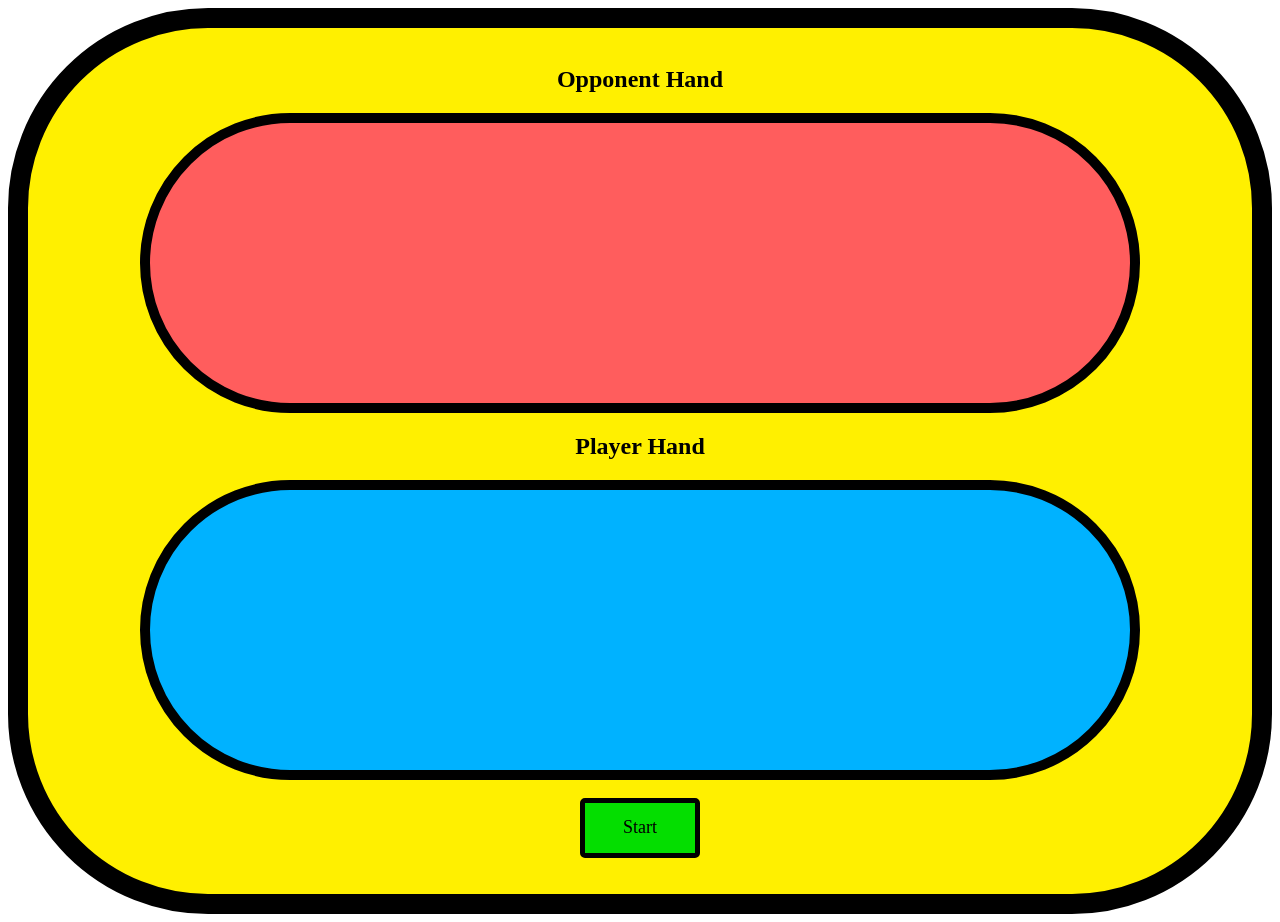
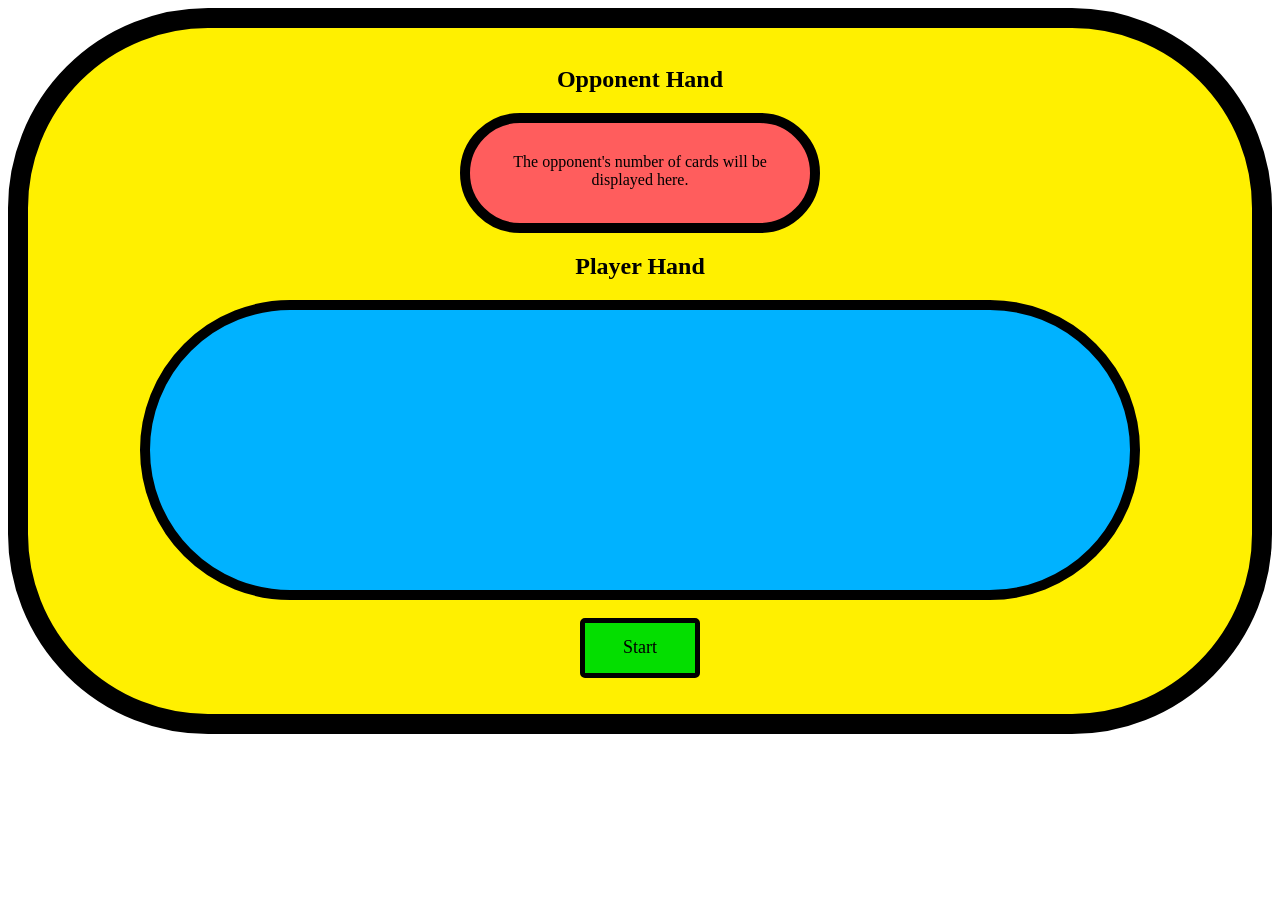
Before and after one commit to drewreed2005/realdrew, a Jekyll site: the page built from _posts/2023-05-01-unocode.md, in a window 1280 px wide. Built offline with Jekyll 4.4.1, drawn with Linux system fonts in a browser that asks for light colours; after the commit the page ends 900 px from its top, so only the background shows below that; some of the changed lines change nothing that is shown.

```diff
--- a/_posts/2023-05-01-unocode.md
+++ b/_posts/2023-05-01-unocode.md
@@ -18,12 +18,13 @@
     }
 
     .card_table_o {
-        width: 1000px;
-        height: 300px;
+        width: 300px;
+        height: 50px;
         border: 10px solid;
         border-radius: 150px;
         background-color: #FF5D5D;
-        padding:20px;
+        margin:auto;
+        padding:30px 20px 20px 20px;
         justify-content:center;
         text-align:center;
         font-size:16px;
@@ -105,12 +106,9 @@
     <br>
     <div style="text-align:center;justify-content:center">
         <h2>Opponent Hand</h2>
-        <table id="opponent_card_table" class="card_table_o">
-            <tr id="opponent_cards_r1">
-            </tr>
-            <tr id="opponent_cards_r2">
-            </tr>
-        </table>
+        <div id="opponent_cards" class="card_table_o">
+            The opponent's number of cards will be displayed here.
+        </div>
         <h2>Player Hand</h2>
         <table id="player_card_table" class="card_table_p">
             <tr id="player_cards_r1">
@@ -140,8 +138,7 @@
     const currentCard = document.getElementById("current_card");
     const resultBox = document.getElementById("result_text");
     const oCardTable = document.getElementById("opponent_card_table");
-    const oCardRow1 = document.getElementById("opponent_cards_r1");
-    const oCardRow2 = document.getElementById("opponent_cards_r2");
+    const oCardRow = document.getElementById("opponent_cards");
     const pCardTable = document.getElementById("player_card_table");
     const pCardRow1 = document.getElementById("player_cards_r1");
     const pCardRow2 = document.getElementById("player_cards_r2");
@@ -161,6 +158,10 @@
             this.value = val;
             if (val == 11) {
                 this.kind = "Draw Two";
+            } else if (val == 12) {
+                this.kind = "Reverse";
+            } else if (val == 13) {
+                this.kind = "Skip";
             } else {
                 this.kind = String(val);
             }
@@ -180,7 +181,7 @@
         build() {
             const colors = ["Red", "Yellow", "Green", "Blue"];
             for (let c in colors) {
-                for (let v = 1; v < 12; v++) {
+                for (let v = 1; v < 14; v++) {
                     this.cards.push(new Uno(colors[c], v));
                 }
             }
@@ -230,7 +231,8 @@
         if (player) {
             rowList = [pCardRow1, pCardRow2];
         } else {
-            rowList = [oCardRow1, oCardRow2];
+            oCardRow.innerHTML = "Cards remaining: " + String(cardList.length)
+            return
         };
         for (rowID in rowList) {
             rowList[rowID].innerHTML = "";
@@ -297,10 +299,17 @@
             topCard = playedCard;
             currentCard.innerHTML = "Top Card: " + topCard.cshow();
             buildTable(pDispHand, true);
+            winCheck();
+            if (playedCard.value == 11) {
+                drawCard(opponentHand, false)
+                drawCard(opponentHand, false)
+            } else if (playedCard.value > 11) {
+                return;
+            };
             oppTurn();
         } else {
             resultBox.innerHTML = playerHand[cardID].cshow() + " cannot be played right now!";
-        }
+        };
     }
 
     function oppCard(cardID) {
@@ -311,6 +320,13 @@
         topCard = playedCard;
         currentCard.innerHTML = "Top Card: " + topCard.cshow();
         buildTable(oDispHand, false);
+        winCheck();
+        if (playedCard.value == 11) {
+            drawCard(playerHand, true)
+            drawCard(playerHand, true)
+        } else if (playedCard.value > 11) {
+            oppTurn();
+        };
     }
 
     function oppTurn() {
@@ -363,10 +379,12 @@
             resultBox.innerHTML = "Uno!"
         }
         if (playerHand.length == 0) {
+            deckElement.style = "display:none";
             resultBox.innerHTML = "Congratulations! You win! Your final time is [implemented later]. [create score input]";
             startButton.innerHTML = "Play Again";
             startButton.style = "display:inline-block";
         } else if (opponentHand.length == 0) {
+            deckElement.style = "display:none";
             resultBox.innerHTML = "Oh no! You lost.";
             startButton.innerHTML = "Play Again";
             startButton.style = "display:inline-block";
```
